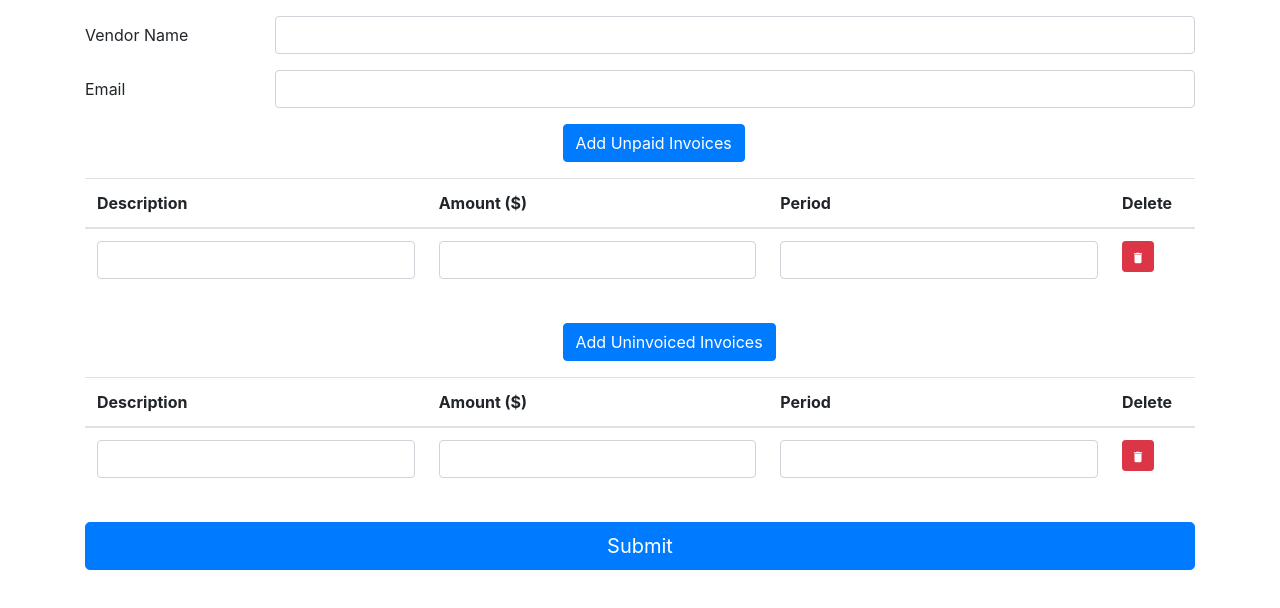
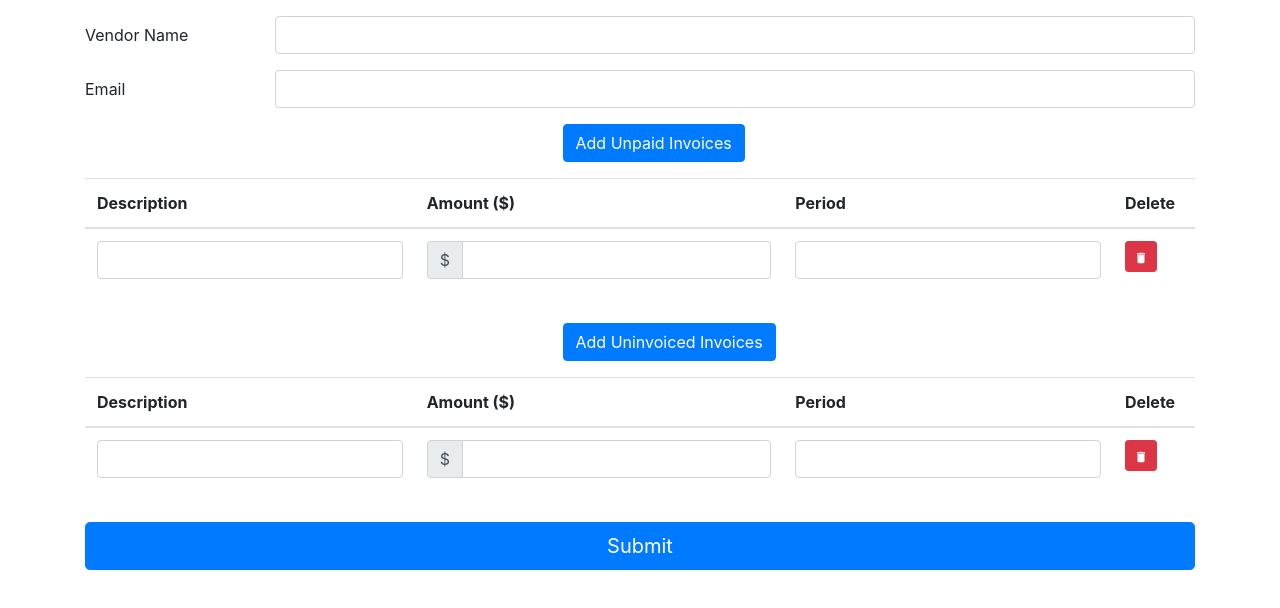
Before and after one commit to dahnielkim/formify, a Vue app: page / in a window 1280 px wide. Shown: the top 608 px of the page. Built offline with nearby package versions, Linux system fonts and the light colour scheme.

Commit message:
Added some UI updates to amount input

```diff
--- a/src/components/DynamicInput/DynamicInput.js
+++ b/src/components/DynamicInput/DynamicInput.js
@@ -1,5 +1,5 @@
 import React from 'react';
-import { Input, Button } from 'reactstrap';
+import { Input, Button, InputGroup, InputGroupAddon, InputGroupText } from 'reactstrap';
 import { MdDelete } from 'react-icons/md';
 
 const DynamicInput = props => {
@@ -25,6 +25,10 @@ const DynamicInput = props => {
                     </td>
 
                     <td>
+                        <InputGroup>
+                            <InputGroupAddon addonType="prepend">
+                                <InputGroupText>$</InputGroupText>
+                            </InputGroupAddon>
                             <Input
                                 type="number"
                                 data-type={props.keyValue}
@@ -36,6 +40,7 @@ const DynamicInput = props => {
                                 value={props.invoice[idx].amount.toString().replace(/^0+/, '')}
                                 className="amount"
                             />
+                        </InputGroup>
                     </td>
 
                     <td>
```
Lines whose indentation alone changed are shown as unchanged.
